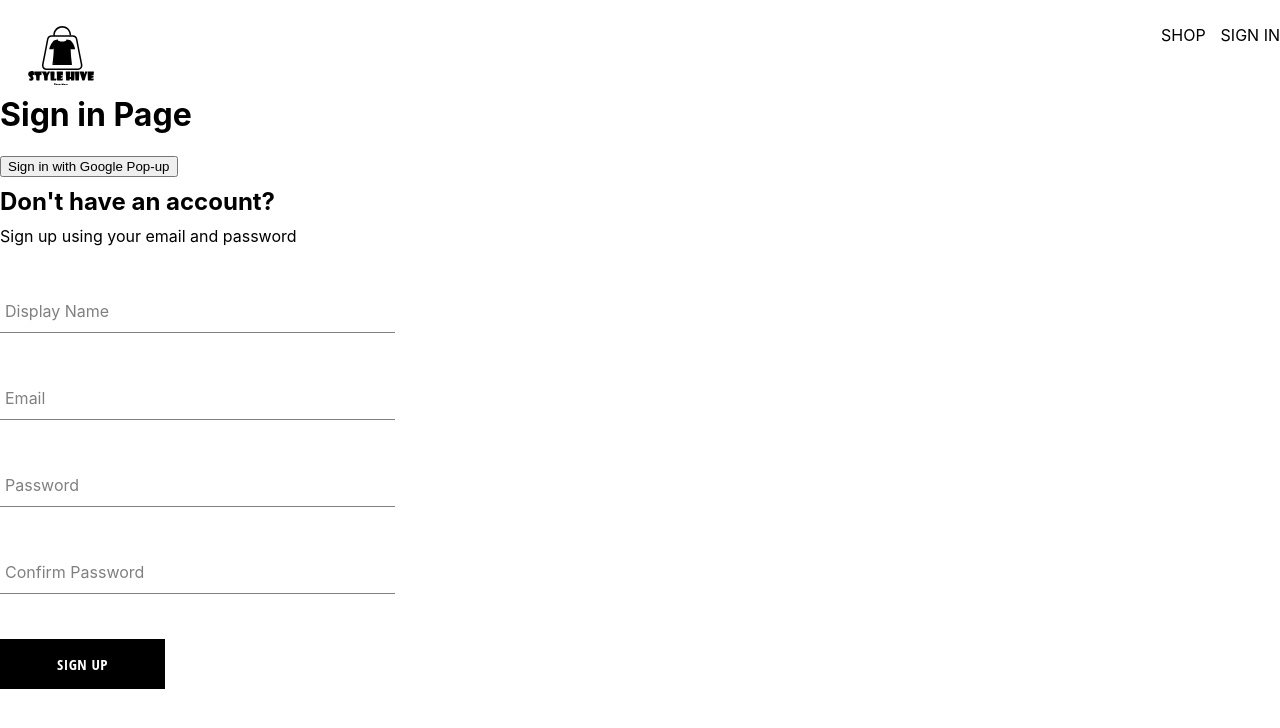
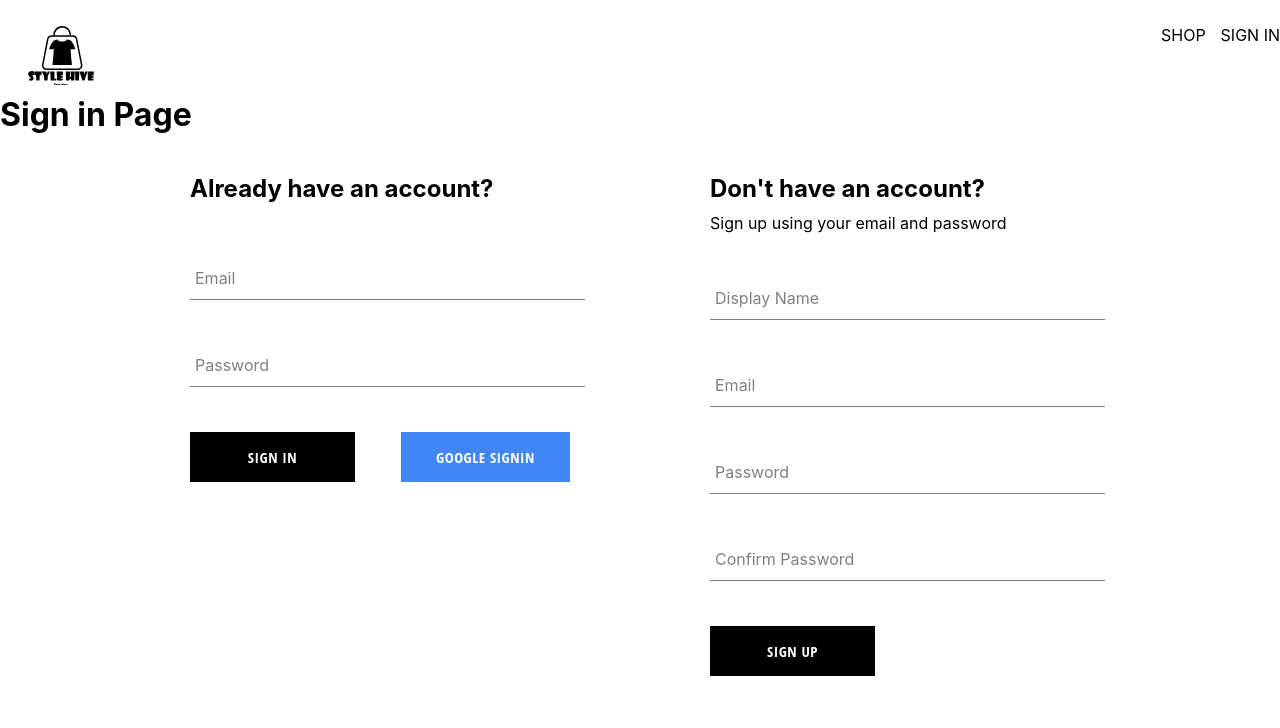
Before and after one commit to srijansa/StyleHive, a React (Create React App) app: page /sign-in in a window 1280 px wide. Shown: the top 728 px of the page. Built offline with nearby package versions, Linux system fonts and the light colour scheme.

Commit message:
added signin functionality and auth

```diff
--- /dev/null
+++ b/src/components/sign-in-form/sign-in-form.component.jsx
@@ -0,0 +1,70 @@
+import { useState } from "react";
+import { signInAuthWithEmailAndPassword, createUserDocumentFromAuth, signInWithGooglePopup } from "../../utils/firebase/firebase.utils";
+import Button from '../button/button.component';
+import FormInput from '../form-input/form-input.component';
+import './sign-in-form.styles.scss';
+
+// How we create a generic object and update it through useState :)
+const SignInForm = () =>{
+    const defaultFormFields = {
+        email: '',
+        password: '',
+    }
+
+    const [formFields, setFormFields] = useState(defaultFormFields);
+    const {email, password } = formFields;
+    console.log(formFields);
+
+    const resetFormFields = () => {
+        setFormFields(defaultFormFields);
+    }
+
+    const handleSubmit = async (event) => {
+    event.preventDefault();
+
+    try {
+      const response = signInAuthWithEmailAndPassword(email, password);
+      console.log(response);
+      resetFormFields();
+    } catch (error) {
+      // if (error.code == 'auth/invalid-credential'){
+      //   alert('Invalid Credentials');
+      // }else{
+      //   console.log('Sign-In with email and password', error.code);
+      // }
+      alert(error.code);
+    }
+  };
+
+    const handleChange = (event) => {
+        const { name, value } = event.target;
+        setFormFields({...formFields, [name]: value});
+    }
+    const logGoogleUser = async () => {
+      const { user } = await signInWithGooglePopup();
+      const userDocRef = await createUserDocumentFromAuth(user);
+    };
+    return(
+        <div className='sign-up-container'>
+            <h2>Already have an account?</h2>
+            <form onSubmit={handleSubmit}>
+                {/* <label>Display Name</label> */}
+                {/* <FormInput label="Display Name" type="name" required onChange={handleChange} name='displayName' value={displayName}/> */}
+
+                {/* <label>Email</label> */}
+                <FormInput label="Email" type="email" required onChange={handleChange} name='email' value={email}/>
+
+                {/* <label>Password</label> */}
+                <FormInput label="Password" type="password" required onChange={handleChange} name='password' value={password}/>
+
+                {/* <label>Confirm Password</label> */}
+                {/* <FormInput label="Confirm Password" type="password" required onChange={handleChange} name='confirmPassword' value={confirmPassword}/> */}
+                <div className='buttons-container'>
+                  <Button buttonType='submit'>Sign In</Button>
+                  <Button type='button' buttonType='google' onClick={logGoogleUser}>Google SignIn</Button>
+                </div>
+            </form>
+        </div>
+    );
+};
+export default SignInForm;
--- /dev/null
+++ b/src/components/sign-in-form/sign-in-form.styles.scss
@@ -0,0 +1,13 @@
+.sign-up-container {
+    display: flex;
+    flex-direction: column;
+    width: 380px;
+    h2 {
+        margin: 10px 0;
+    }
+    .buttons-container {
+        display: flex;
+        justify-content: space-between;
+        gap: 30px;
+    }
+}
--- a/src/routes/sign-in/sign-in.component.jsx
+++ b/src/routes/sign-in/sign-in.component.jsx
@@ -2,7 +2,8 @@ import { useEffect } from "react";
 import { auth, signInWithGooglePopup, signInWithGoogleRedirect, createUserDocumentFromAuth } from "../../utils/firebase/firebase.utils";
 import { getRedirectResult } from "firebase/auth";
 import SignUpForm from "../../components/sign-up-form/sign-up-form.component";
-
+import SignInForm from "../../components/sign-in-form/sign-in-form.component";
+import './sign-in.styles.scss';
 const SignIn = () => {
     // useEffect(async () =>{
     //     const response = await getRedirectResult(auth);
@@ -14,10 +15,10 @@ const SignIn = () => {
 
     // }, []);
 
-    const logGoogleUser = async () => {
-      const { user } = await signInWithGooglePopup();
-      const userDocRef = await createUserDocumentFromAuth(user);
-    };
+    // const logGoogleUser = async () => {
+    //   const { user } = await signInWithGooglePopup();
+    //   const userDocRef = await createUserDocumentFromAuth(user);
+    // };
 
 // const logGoogleRedirectUser = async() =>{
 //     const { user } = await signInWithGoogleRedirect();
@@ -26,8 +27,11 @@ const SignIn = () => {
   return (
     <div>
       <h1>Sign in Page</h1>
-      <button onClick={logGoogleUser}>Sign in with Google Pop-up</button>
-      <SignUpForm />
+      {/* <button onClick={logGoogleUser}>Sign in with Google Pop-up</button> */}
+      <div className='authentication-container'>
+        <SignInForm />
+        <SignUpForm />
+      </div>
       {/* <button onClick={signInWithGoogleRedirect}>Sign in with Google Redirect</button> */}
     </div>
   );
--- /dev/null
+++ b/src/routes/sign-in/sign-in.styles.scss
@@ -0,0 +1,6 @@
+.authentication-container {
+    display: flex;
+    width: 900px;
+    justify-content: space-between;
+    margin: 30px auto;
+}
--- a/src/utils/firebase/firebase.utils.js
+++ b/src/utils/firebase/firebase.utils.js
@@ -6,6 +6,7 @@ import {
   signInWithPopup,
   GoogleAuthProvider,
   createUserWithEmailAndPassword,
+  signInWithEmailAndPassword
 } from 'firebase/auth';
 import { getFirestore, doc, getDoc, setDoc } from 'firebase/firestore';
 
@@ -61,3 +62,8 @@ export const createAuthUserWithEmailAndPassword = async (email, password) => {
     if (!email || !password) return;
     return await createUserWithEmailAndPassword(auth, email, password);
 }
+
+export const signInAuthWithEmailAndPassword = async (email, password) => {
+  if (!email || !password) return;
+  return await signInWithEmailAndPassword(auth, email, password);
+}
```
